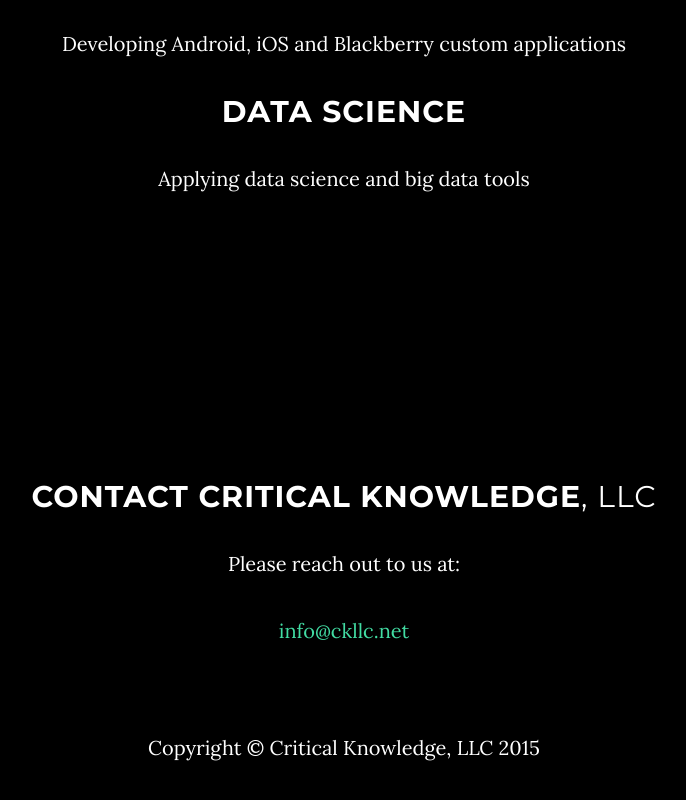
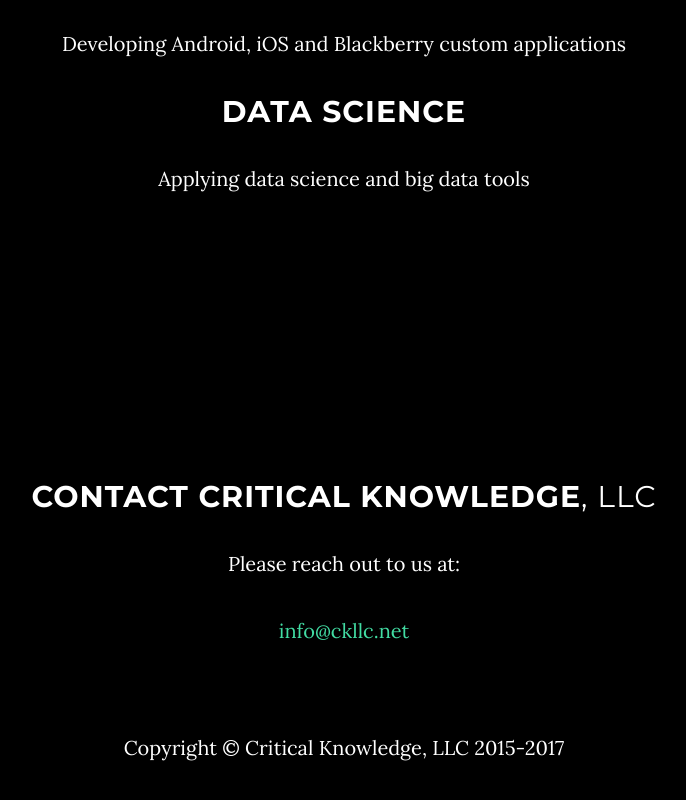
Before and after one commit to ckllc/ckllc.github.io, a plain HTML site: page index.html in a window 1280 px wide. Shown: the part 1841-2641 px from the top of the page, without its empty margins (296-982 px from the left). Drawn offline with Linux system fonts and the light colour scheme.

Commit message:
Update copyright year

```diff
--- a/index.html
+++ b/index.html
@@ -133,7 +133,7 @@
     <!-- Footer -->
     <footer>
         <div class="container text-center">
-            <p>Copyright &copy; Critical Knowledge<span class="light">, LLC</span> 2015</p>
+            <p>Copyright &copy; Critical Knowledge<span class="light">, LLC</span> 2015-2017</p>
         </div>
     </footer>
 
```
